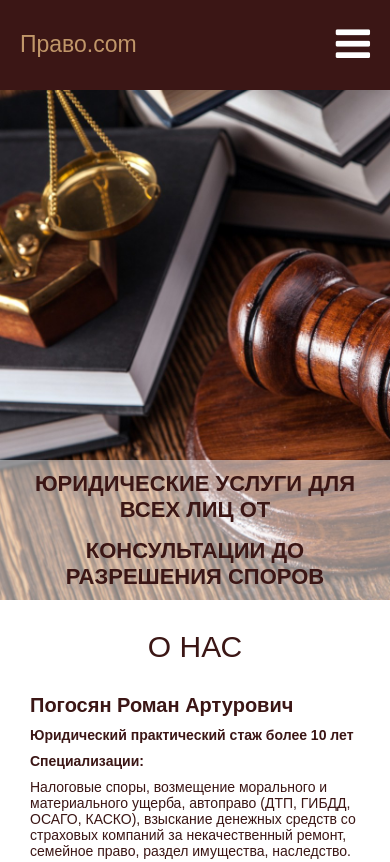
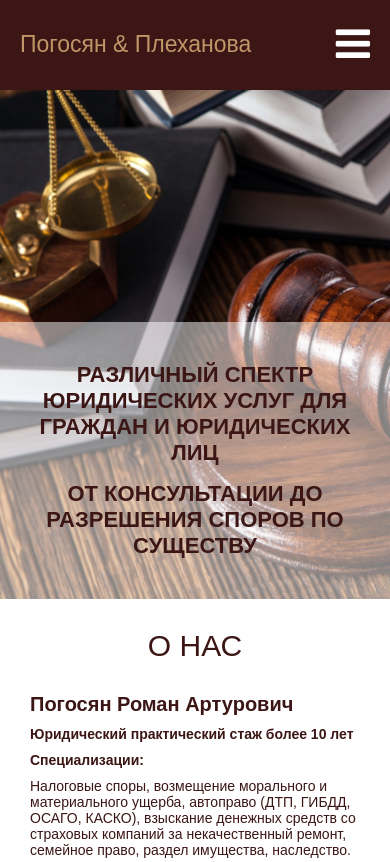
Before and after one commit to sashmen5/jus63-2, a Gatsby site: page / in a window 390 px wide. Shown: the top 862 px of the page. Built offline with nearby package versions, Linux system fonts and the light colour scheme; Gatsby itself is replaced by a stand-in of ours.

Commit message:
Ui fixes

```diff
--- a/src/components/footer/footer.js
+++ b/src/components/footer/footer.js
@@ -5,7 +5,7 @@ import { Link } from "gatsby"
 const Footer = () => (
 	<footer className="footer">
 		<div className="width footer-container">
-			<Link className="header-li-a" to='/'>Право.com</Link>
+			<Link className="header-li-a" to='/'>Погосян & Плеханова</Link>
 			<nav>
 				<ul className="footer-ul">
 					{/*<li className="footer-li">VK</li>*/}
--- a/src/components/header/header.js
+++ b/src/components/header/header.js
@@ -80,7 +80,7 @@ const Header = ({ siteTitle }) => {
 		<header className="header">
 			<div className="width header-container">
 				<div className="desktop">
-					<Link className="header-link" to='/'>Право.com</Link>
+					<Link className="header-link" to='/'>Погосян & Плеханова</Link>
 
 					<nav>
 						<ul className="header-ul">
--- a/src/pages/index.css
+++ b/src/pages/index.css
@@ -38,8 +38,7 @@
 
 .opacity-header {
 	margin-top: 550px;
-	padding: 20px;
-	height: 140px;
+	padding: 40px 20px;
 	color: var(--primary);
 	background-color: rgba(255,255,255,.5);
 	display: flex;
@@ -65,11 +64,23 @@
 	}
 
 	.opacity-header {
-		margin-top: 370px;
+		margin-top: 312px;
 	}
 
 	.opacity-header-line-2 {
 		font-size: 30px;
+	}
+}
+
+@media (max-width: 500px) {
+	.opacity-header {
+		margin-top: 265px;
+	}
+}
+
+@media (max-width: 400px) {
+	.opacity-header {
+		margin-top: 232px;
 	}
 }
 
--- a/src/pages/index.js
+++ b/src/pages/index.js
@@ -32,13 +32,13 @@ const IndexPage = () => {
 
 	return (
 		<Layout>
-			<SEO title="Право.com"/>
+			<SEO title="Погосян & Плеханова"/>
 			<img className='wide-img'
 					 src={molotok}
 					 alt="picture"/>
 			<div className="opacity-header">
-				<div className="opacity-header-line-1 margin-bottom-15">Юридические услуги для всех лиц от</div>
-				<div className="opacity-header-line-1">консультации до разрешения споров</div>
+				<div className="opacity-header-line-1 margin-bottom-15">Различный спектр юридических услуг для граждан и юридических лиц</div>
+				<div className="opacity-header-line-1">от консультации до разрешения споров по существу</div>
 			</div>
 			{/*<div className="cards">*/}
 			{/*	<div className="card">*/}
```
